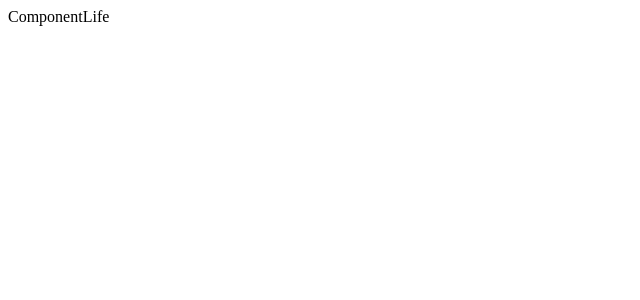
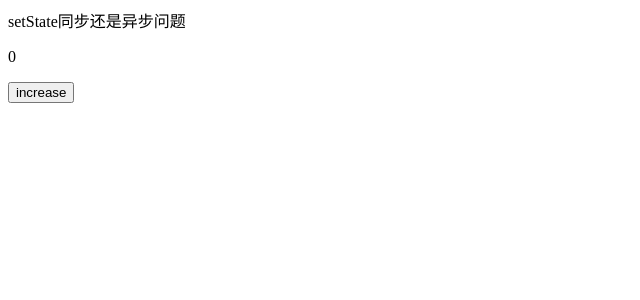
Before and after one commit to richard110110/React-demo, a React (Create React App) app: page / in a window 1280 px wide. Shown: the top 300 px of the page, without its empty margins (0-640 px from the left). Built offline with nearby package versions, Linux system fonts and the light colour scheme.

Commit message:
finish 8,

```diff
--- a/src/ComponentLife.jsx
+++ b/src/ComponentLife.jsx
@@ -1,10 +1,61 @@
 import React, { Component } from 'react'
 
 export default class ComponentLife extends Component {
+
+    constructor(props){
+        super(props);
+        this.state = {
+            count: 10
+        }
+    }
+
+    componentWillMount(){
+        console.log("componentWillMount");
+    }
+
+    componentDidMount(){
+        console.log("componentDidMount");
+    }
+
+    shouldComponentUpdate(){
+        console.log("shouldComponentUpdate")
+        return true;
+    }
+
+    componentWillUpdate(){
+        console.log("componentWillUpdate");
+    }
+
+    componentDidUpdate(){
+        console.log("componentDidUpdate");
+    }
+
+    componentWillReceiveProps(){
+        console.log("componentWillReceiveProps");
+    }
+
+    componentWillUnmount(){
+        console.log("componentWillUnmount");
+    }
+
+    changeHanlder = () => {
+        this.setState({
+            count: this.state.count +=1
+        })
+    }
+
+    clickChange = () => {
+        this.props.clickChanges('i am children"s data');
+    }
+
     render() {
+        const {count} = this.state;
         return (
             <div>
-                ComponentLife
+                ComponentLife: {count} - {this.props.title}
+                <button onClick={this.changeHanlder}>change</button>
+                <button onClick={this.clickChange}>change title</button>
+
             </div>
         )
     }
--- a/src/app.jsx
+++ b/src/app.jsx
@@ -1,9 +1,24 @@
 import React, {Component} from 'react';
-import Home from './Home'
-import MyNav from './MyNav'
-import StateComponent from './StateComponent'
+// import Home from './Home'
+// import MyNav from './MyNav'
+// import StateComponent from './StateComponent'
 import ComponentLife from './ComponentLife'
+import SetStateDemo from './setStateDemo'
 class App extends Component {
+
+    constructor(){
+        super();
+        this.state = {
+            title: "text1"
+        }
+    }
+
+    clickChange = (data) => {
+        this.setState({
+            title: data
+        })
+    }
+
     render() {
 
         const nav1 = ["1", "2", "3"];
@@ -17,7 +32,8 @@ class App extends Component {
                 <MyNav nav={nav1} title = "nav1"/>
                 <MyNav nav={nav2} title = "nav2"/> */}
                 {/* <StateComponent/> */}
-                <ComponentLife/>
+                {/* <ComponentLife title={this.state.title} clickChanges={this.clickChange}/> */}
+                <SetStateDemo/>
 
             </div>
         );
--- /dev/null
+++ b/src/setStateDemo.jsx
@@ -0,0 +1,37 @@
+import React, { Component } from 'react'
+
+export default class SetStateDemo extends Component {
+
+    constructor(){
+        super();
+        this.state = {
+            count: 0
+        }
+    }
+
+    async increment(){
+        // this.setState({
+        //     count: this.state.count+1
+        // }, () => {
+        //     console.log(this.state.count);
+        // })
+        await this.setStateAsync({count: this.state.count +1 });
+        console.log(this.state.count)
+    }
+
+    setStateAsync(state){
+        return new Promise((resolve) => {
+            this.setState(state, resolve);
+        })
+    }
+
+    render() {
+        return (
+            <div>
+                setState同步还是异步问题
+                <p>{this.state.count}</p>
+                <button onClick={this.increment.bind(this)}>increase</button>
+            </div>
+        )
+    }
+}
```
Also changed, not shown: 1 other file (tests, documents, lock files or other folders).
